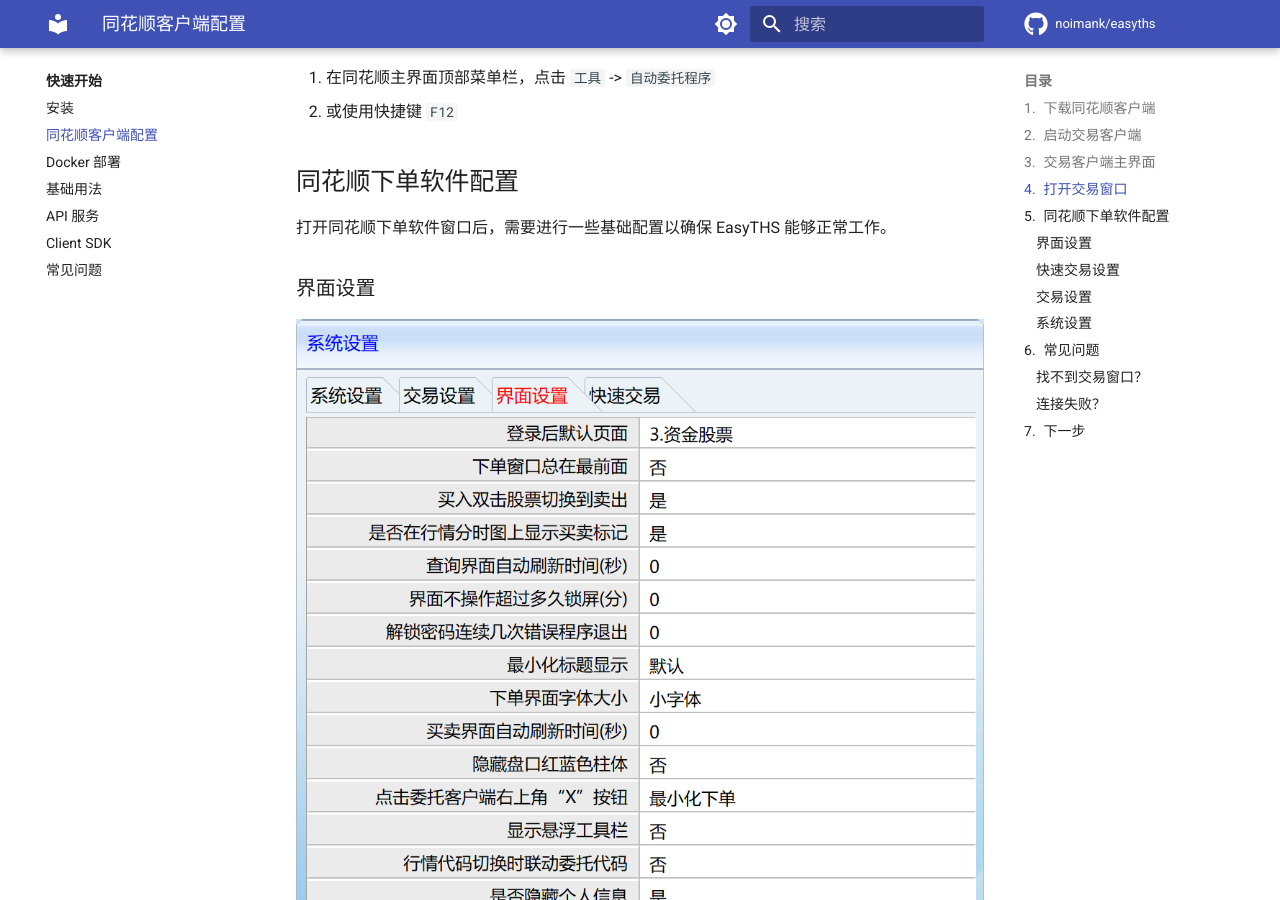
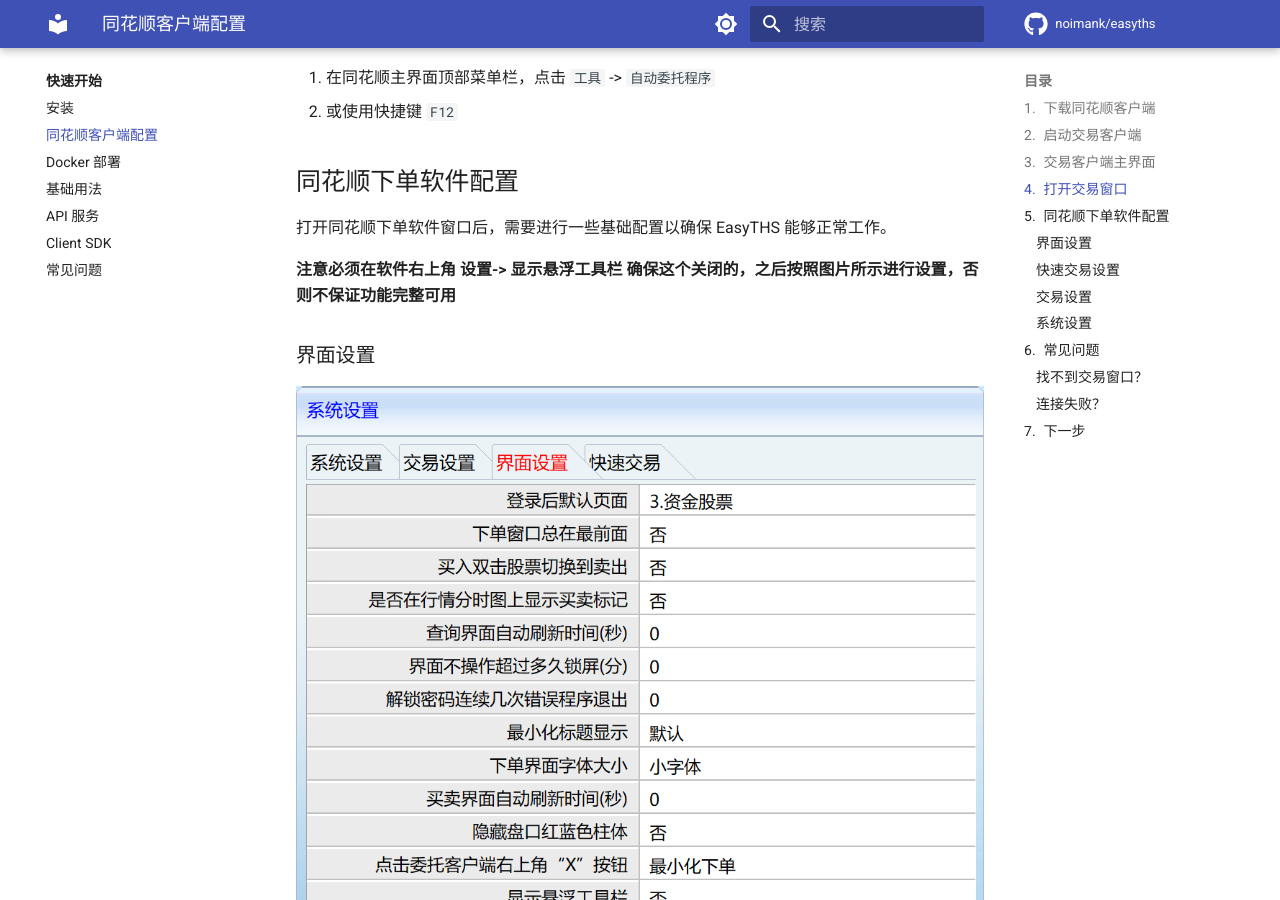
Before and after one commit to noimank/easyths, an MkDocs documentation site: the page built from docs/getting-started/ths-client.md, in a window 1280 px wide and 900 px high, scrolled down 1714 px. Built offline with MkDocs 1.6.1 and Material for MkDocs 9.7.7, drawn with Linux system fonts in a browser that asks for light colours; comment, search, counter and statistics services are not loaded.

Commit message:
📝 docs: 补充同花顺客户端配置注意事项
- 在配置说明中添加关闭"显示悬浮工具栏"的重要提示
- 更新配置截图以反映最新的设置界面

```diff
--- a/docs/getting-started/ths-client.md
+++ b/docs/getting-started/ths-client.md
@@ -51,6 +51,9 @@
 
 打开同花顺下单软件窗口后，需要进行一些基础配置以确保 EasyTHS 能够正常工作。
 
+**注意必须在软件右上角 设置-> 显示悬浮工具栏 确保这个关闭的，之后按照图片所示进行设置，否则不保证功能完整可用**
+
+
 ### 界面设置
 
 ![界面设置](../images/界面设置.png)
```
Also changed, not shown: docs/images/交易设置.png, docs/images/快速交易.png, docs/images/界面设置.png, docs/images/系统设置.png.
